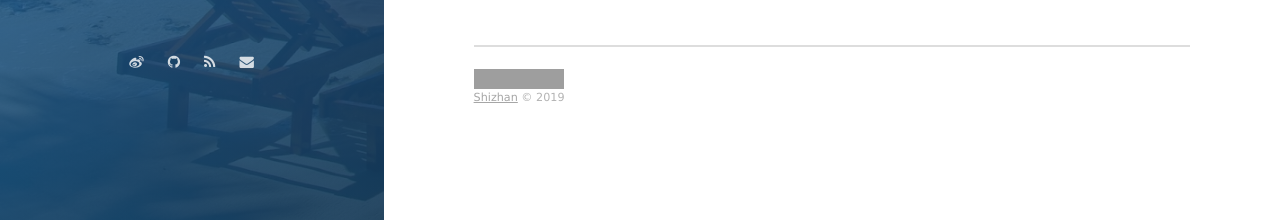
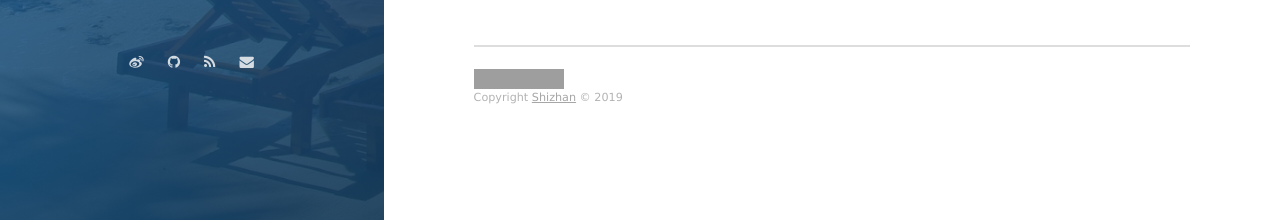
Before and after one commit to sz88888/sz88888.github.io, a Jekyll site: the page built from _posts/2019-03-02-test-article.md, in a window 1280 px wide. Shown: the part 677-897 px from the top of the page. Built offline with Jekyll 4.4.1, drawn with Linux system fonts in a browser that asks for light colours; nearby versions of some CDN libraries; grey boxes are pictures that could not be loaded.

Commit message:
Update footer.html

```diff
--- a/_includes/footer.html
+++ b/_includes/footer.html
@@ -2,6 +2,9 @@
     <footer>
 
         <a href="https://clustrmaps.com/site/1amcp" title="Visit tracker"><img src="//www.clustrmaps.com/map_v2.png?d=e04GFd81asQ_hJa0Y0IixM94KExShQ4DcZgEuLW3r78&cl=ffffff"></a>
-        <span class="footer__copyright">{% if site.creator %} {{site.creator}} {% endif %}  &copy; {{site.time | date: "%Y"}}</span>
+        <a href=""> </a>
+        <a href=""> </a>
+        <a href=""> </a>
+        <span class="footer__copyright">Copyright {% if site.creator %} {{site.creator}} {% endif %}  &copy; {{site.time | date: "%Y"}}</span>
     </footer>
 </section>
```
